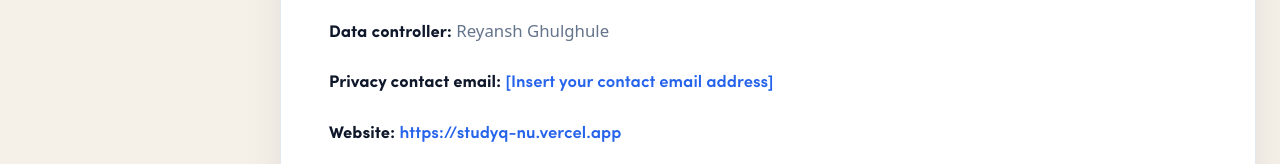
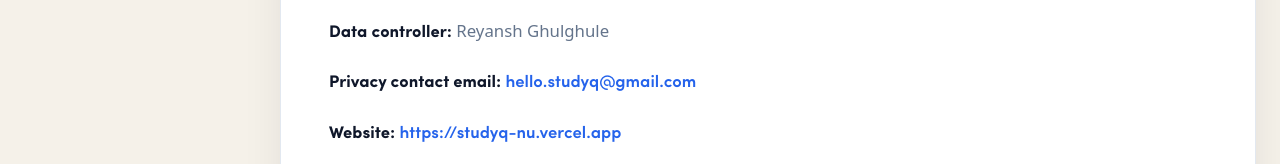
Before and after one commit to r123-byte/StudyQ, a plain HTML site: page privacy/index.html in a window 1280 px wide. Shown: the part 844-1008 px from the top of the page. Drawn offline with Linux system fonts and the light colour scheme; a script that the page names is missing; a web font is replaced by a local one.

Commit message:
Update index.html

```diff
--- a/privacy/index.html
+++ b/privacy/index.html
@@ -250,7 +250,7 @@
 <h2>2. Data Controller and Contact Information</h2>
 <p>The data controller is the person or organisation responsible for determining the purposes and means of processing personal data.</p>
 <p><strong>Data controller:</strong> Reyansh Ghulghule</p>
-<p><strong>Privacy contact email:</strong> <a href="mailto:[Insert your contact email address]">[Insert your contact email address]</a></p>
+<p><strong>Privacy contact email:</strong> <a href="mailto:hello.studyq@gmail.com">hello.studyq@gmail.com</a></p>
 <p><strong>Website:</strong> <a href="https://studyq-nu.vercel.app" target="_blank" rel="noopener noreferrer">https://studyq-nu.vercel.app</a></p>
 <p>For questions about this Privacy Policy or requests concerning your personal data, please use the contact details above.</p>
 <h2>3. Information Stored Locally in Your Browser</h2>
```
